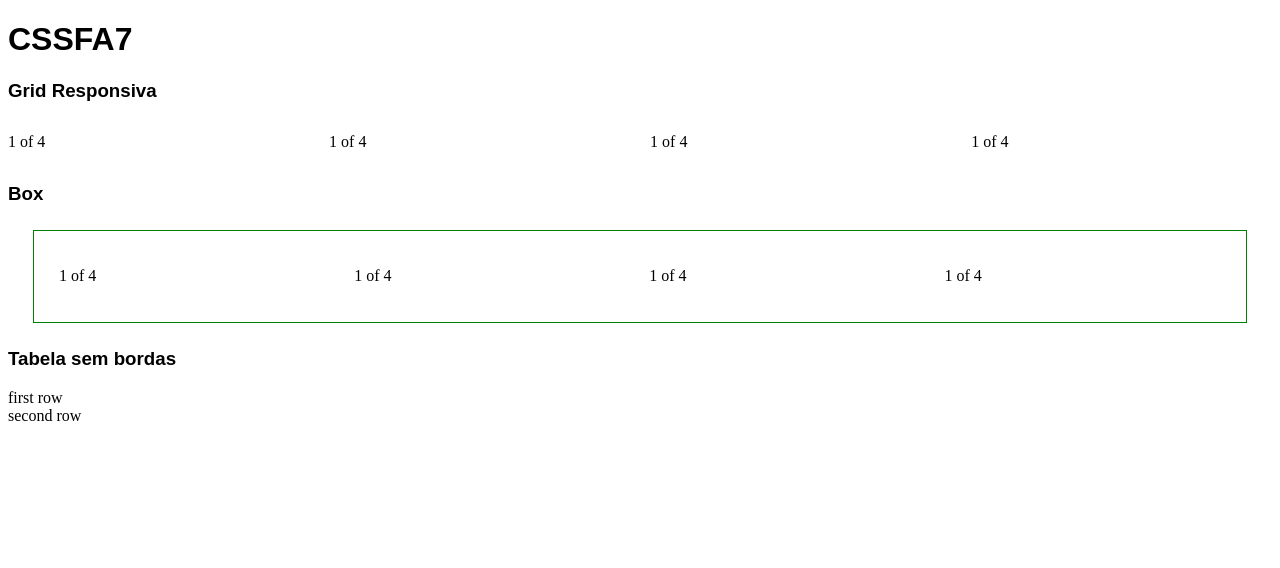
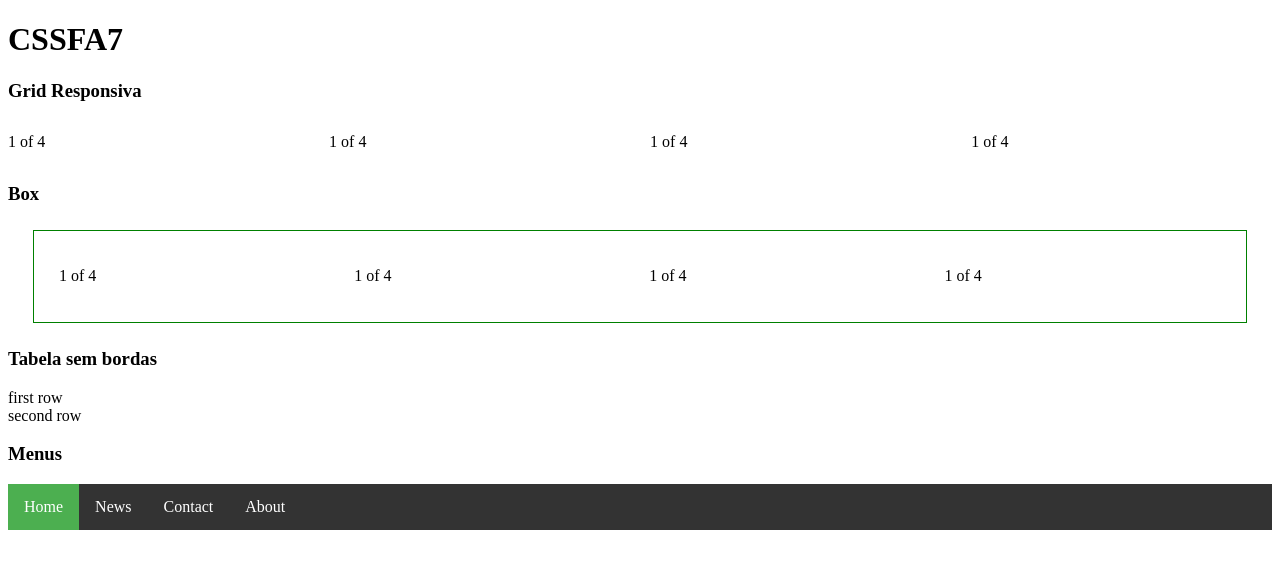
Before and after one commit to jedsonBrito/frameworkCss, a plain HTML site: page index.html in a window 1280 px wide. Drawn offline with Linux system fonts and the light colour scheme.

Commit message:
menu horizontal

```diff
--- a/fa7.css
+++ b/fa7.css
@@ -23,20 +23,6 @@
     padding: 25px;
     margin: 25px;
 }
-
-table {border: none;}
-
-
-h1,h2,h3,h4,h5,h6 { font-family: arial, helvetica, sans-serif; }
-
-@import url('https://fonts.googleapis.com/css?family=Roboto');
-
-font-family: 'Roboto', sans-serif;
-
-@font-face {
-font-family: 'Roboto', sans-serif;
-}
-
 
 /*Phone*/
 @media only screen and (max-width:320px){
@@ -70,3 +56,32 @@ font-family: 'Roboto', sans-serif;
 		width: 23.8%;
 	}
 }
+
+ul {
+    list-style-type: none;
+    margin: 0;
+    padding: 0;
+    overflow: hidden;
+    background-color: #333;
+}
+
+li {
+    float: left;
+}
+
+li a {
+    display: block;
+    color: white;
+    text-align: center;
+    padding: 14px 16px;
+    text-decoration: none;
+}
+
+.active {
+    background-color: #4CAF50;
+}
+
+/* Change the link color to #111 (black) on hover */
+li a:hover {
+    background-color: #111;
+}
--- a/index.html
+++ b/index.html
@@ -54,7 +54,14 @@
 		</tr>
 	</table>
 
+	<h3>Menus</h3>
 
+	<ul>
+		<li class="active" ><a href="default.asp">Home</a></li>
+		<li><a href="news.asp">News</a></li>
+		<li><a href="contact.asp">Contact</a></li>
+		<li><a href="about.asp">About</a></li>
+	</ul>
 </body>
 
 </html>
```
